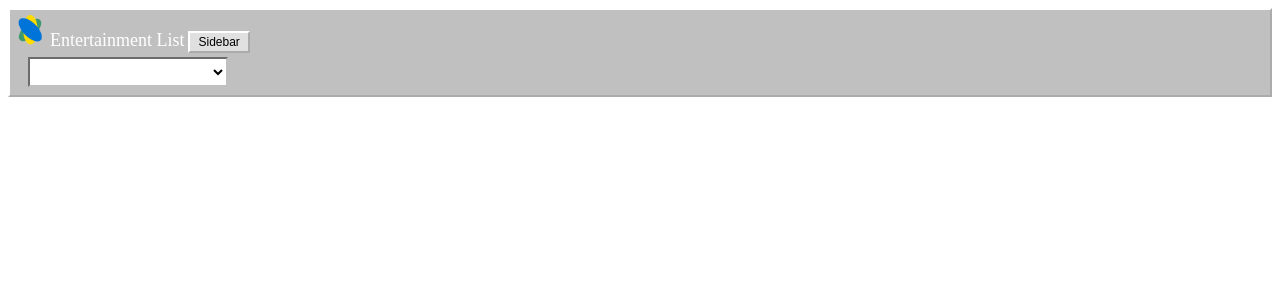
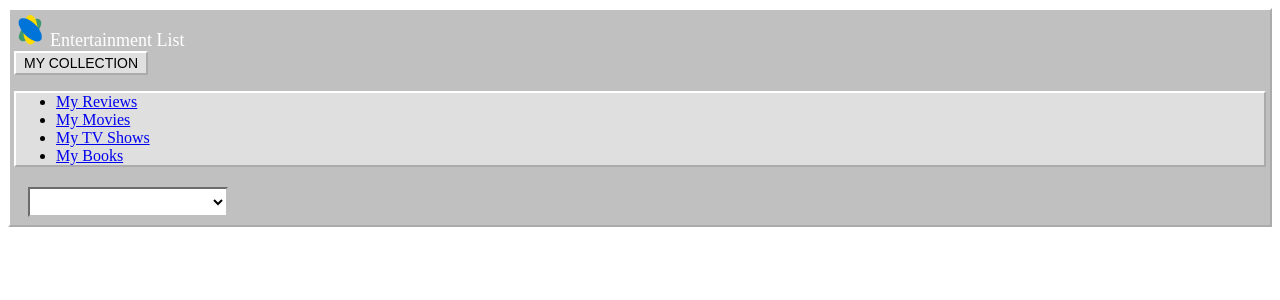
Before and after one commit to MarksSondors/Entertainment-List-2.0, a Django app: template entertainment/custom_auth/templates/components/header.html in a window 1280 px wide. Shown: the top 300 px of the page. Run offline with Django 3.2, Linux system fonts and the light colour scheme; the template is opened without the code that fills it, so the values that code supplies are empty; some libraries are stand-ins or nearby versions.

Commit message:
Refactor layout by removing sidebar and updating header with a collection dropdown menu

```diff
--- a/entertainment/custom_auth/templates/components/header.html
+++ b/entertainment/custom_auth/templates/components/header.html
@@ -6,9 +6,21 @@
         <img src="{% static 'images/logo.png' %}" alt="Logo" width="32" height="32" class="me-2" />
         <span style="font-size: 18px; color: white;">Entertainment List</span>
     </a>
-    <button id="sidebarToggle" class="maximize" aria-controls="sidebar" aria-expanded="false" aria-label="Maximize" style="background-color: #e0e0e0; border: 2px outset #ffffff; padding: 2px 8px; font-size: 12px; cursor: pointer;">
-        Sidebar
-    </button>
+
+    <!-- Collection Menu -->
+    <div class="dropdown ms-3">
+        <button class="dropdown-toggle" type="button" id="collectionDropdown" data-bs-toggle="dropdown" aria-expanded="false"
+            style="background-color: #e0e0e0; border: 2px outset #ffffff; padding: 2px 8px; font-size: 14px; cursor: pointer;">
+            MY COLLECTION
+        </button>
+        <ul class="dropdown-menu" aria-labelledby="collectionDropdown" style="background-color: #dfdfdf; border: 2px outset #ffffff;">
+            <li><a class="dropdown-item" href="#">My Reviews</a></li>
+            <li><a class="dropdown-item" href="#">My Movies</a></li>
+            <li><a class="dropdown-item" href="#">My TV Shows</a></li>
+            <li><a class="dropdown-item" href="#">My Books</a></li>
+        </ul>
+    </div>
+
     <ul class="navbar-nav ms-auto" style="list-style: none; margin: 0; padding: 4px; display: flex; align-items: center;">
         <li style="margin-left: 10px;">
             <select class="" aria-label="User menu" style="background-color: #ffffff; border: 2px inset #c0c0c0; font-size: 14px; color: #000000; width: 200px; height: 30px;">
```
Also changed, not shown: entertainment/custom_auth/templates/components/base.html (+5 -31 lines), entertainment/custom_auth/templates/components/sidebar.html (deleted, +0 -27 lines).
